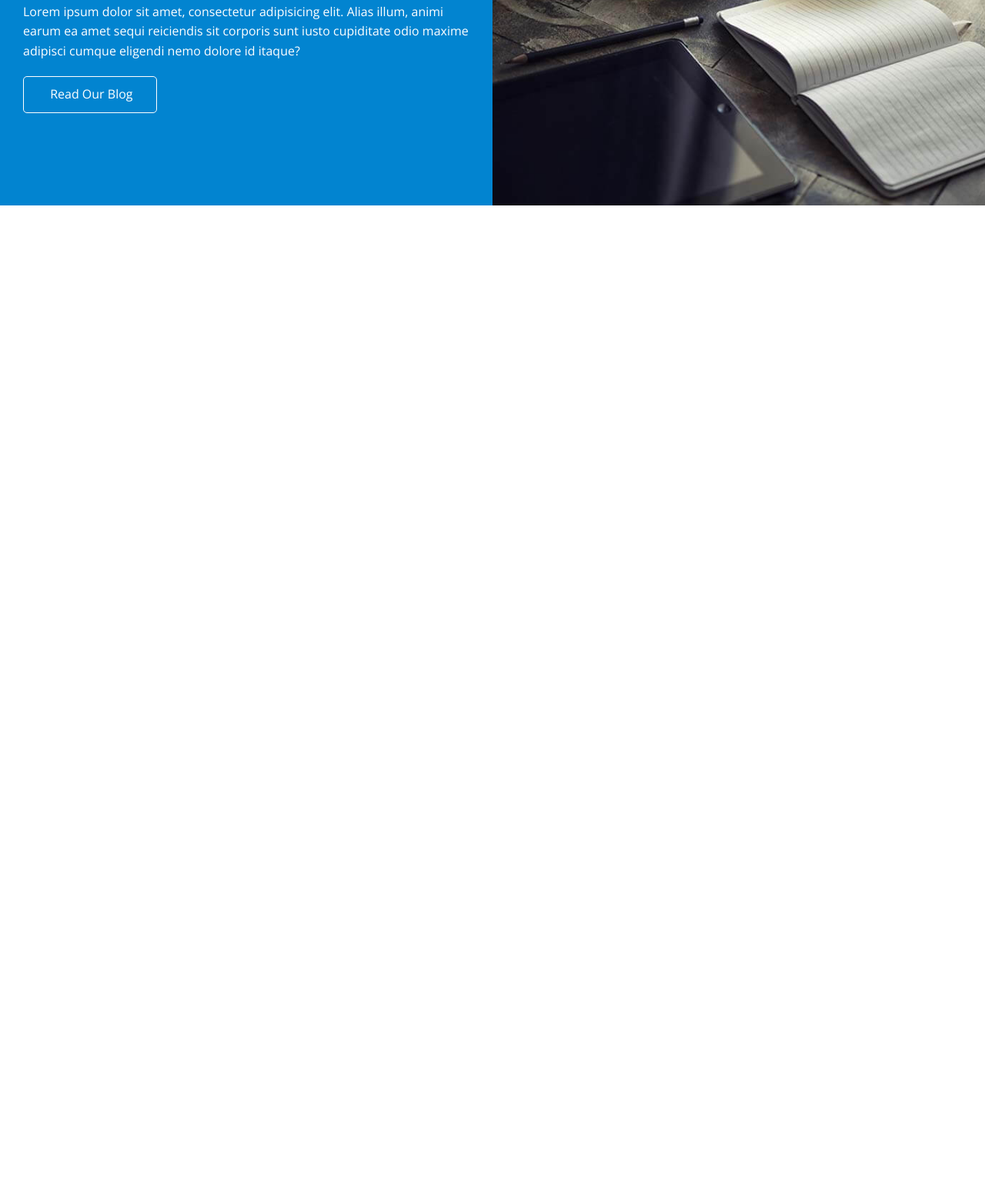
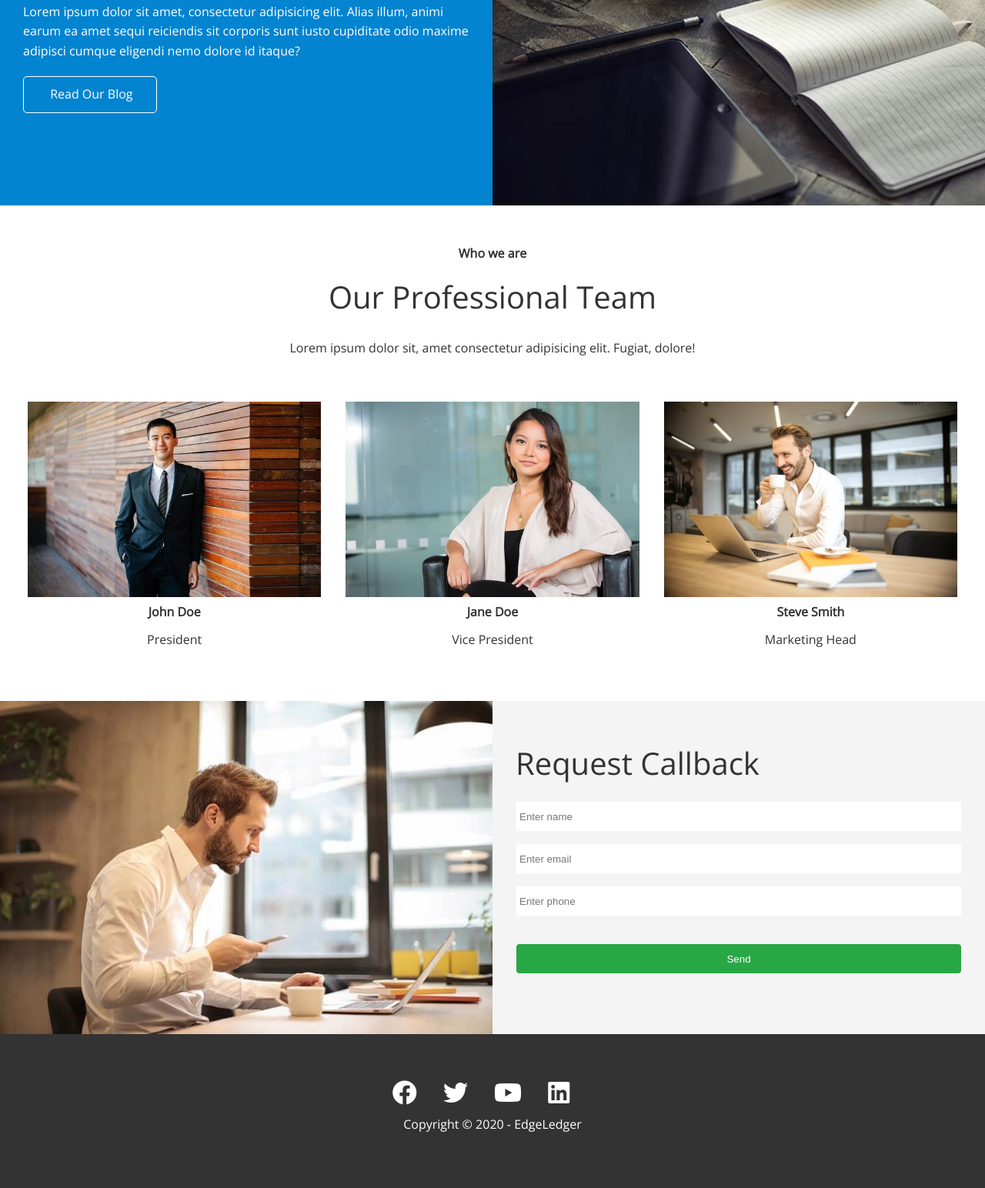
Before and after one commit to ehtishamsajjad1/EdgeLedger, a plain HTML site: page index.html in a window 1280 px wide. Shown: the part 2427-3971 px from the top of the page at 77% size. Before the commit the page ends 2701 px from the top, so only its background shows below. Drawn offline with nearby package versions, Linux system fonts and the light colour scheme; some icons are missing.

Commit message:
Added Team,Contact & Footer

```diff
--- a/index.html
+++ b/index.html
@@ -226,6 +226,96 @@
                     </div>
                 </div>
             </section>
+
+            <!-- Team -->
+            <section id="team" class="team section-padding">
+                <header class="section-header">
+                    <h4>Who we are</h4>
+                    <h2>Our Professional Team</h2>
+                    <p>
+                        Lorem ipsum dolor sit, amet consectetur adipisicing
+                        elit. Fugiat, dolore!
+                    </p>
+                </header>
+                <div class="flex-items">
+                    <div>
+                        <img src="images/team/person1.jpg" alt="" />
+                        <h4>John Doe</h4>
+                        <p>President</p>
+                    </div>
+                    <div>
+                        <img src="images/team/person2.jpg" alt="" />
+                        <h4>Jane Doe</h4>
+                        <p>Vice President</p>
+                    </div>
+                    <div>
+                        <img src="images/team/person3.jpg" alt="" />
+                        <h4>Steve Smith</h4>
+                        <p>Marketing Head</p>
+                    </div>
+                </div>
+            </section>
+
+            <!-- Contact -->
+            <section id="contact" class="contact flex-columns">
+                <div class="row">
+                    <div class="column">
+                        <div class="column-1">
+                            <img src="images/home/contact.jpg" alt="" />
+                        </div>
+                    </div>
+                    <div class="column">
+                        <div class="column-2 bg-light">
+                            <h2>Request Callback</h2>
+                            <form action="" class="callback-form">
+                                <div class="form-control">
+                                    <label for="name"></label>
+                                    <input
+                                        type="text"
+                                        name="name"
+                                        id="name"
+                                        placeholder="Enter name"
+                                    />
+                                </div>
+                                <div class="form-control">
+                                    <label for="email"></label>
+                                    <input
+                                        type="email"
+                                        name="email"
+                                        id="email"
+                                        placeholder="Enter email"
+                                    />
+                                </div>
+                                <div class="form-control">
+                                    <label for="phone"></label>
+                                    <input
+                                        type="text"
+                                        name="phone"
+                                        id="phone"
+                                        placeholder="Enter phone"
+                                    />
+                                </div>
+                                <input
+                                    type="submit"
+                                    value="Send"
+                                    id="submit"
+                                    class="btn"
+                                />
+                            </form>
+                        </div>
+                    </div>
+                </div>
+            </section>
         </main>
+
+        <footer class="footer bg-dark">
+            <div class="social">
+                <a href="#"><i class="fab fa-facebook fa-2x"></i></a>
+                <a href="#"><i class="fab fa-twitter fa-2x"></i></a>
+                <a href="#"><i class="fab fa-youtube fa-2x"></i></a>
+                <a href="#"><i class="fab fa-linkedin fa-2x"></i></a>
+            </div>
+            <p>Copyright &copy; 2020 - EdgeLedger</p>
+        </footer>
     </body>
 </html>
```
